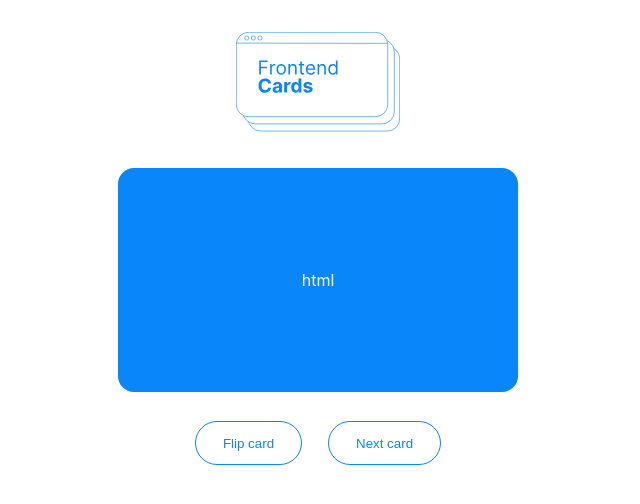
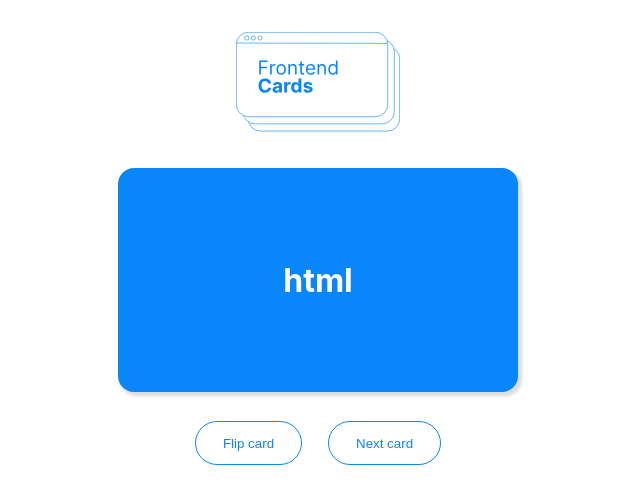
Before and after one commit to daugerdas/frontend-cards, a React (Create React App) app: page / in a window 1280 px wide. Shown: the top 504 px of the page, without its empty margins (322-962 px from the left). Built offline with nearby package versions, Linux system fonts and the light colour scheme.

Commit message:
add card styling

```diff
--- a/src/components/Card.css
+++ b/src/components/Card.css
@@ -26,6 +26,7 @@
     color: #fff;
     transform-style: preserve-3d;
     backface-visibility: hidden;
+    box-shadow: 0.2em 0.2em 0.2em 1px #ddd;
 }
 
 .sideB {
--- a/src/components/Card.js
+++ b/src/components/Card.js
@@ -6,7 +6,7 @@ function Card(props) {
   return (
     <div className="card-container">
         <div className={`card-content ${flipped ? "flipped" : "not-flipped"}`}>
-            <div className="sideA">{sideA}</div>
+            <div className="sideA"><h1>{sideA}</h1></div>
             <div className="sideB">{sideB}</div>
         </div>
     </div>
```
